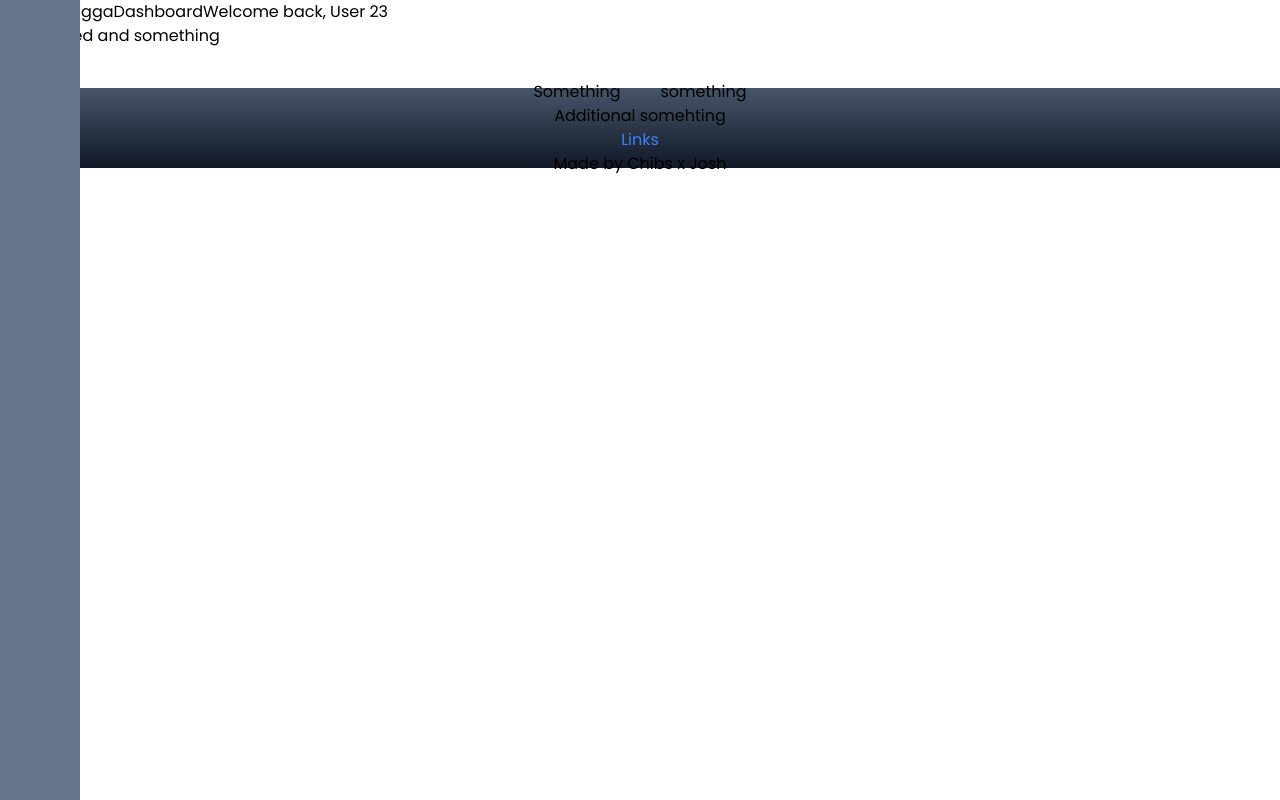
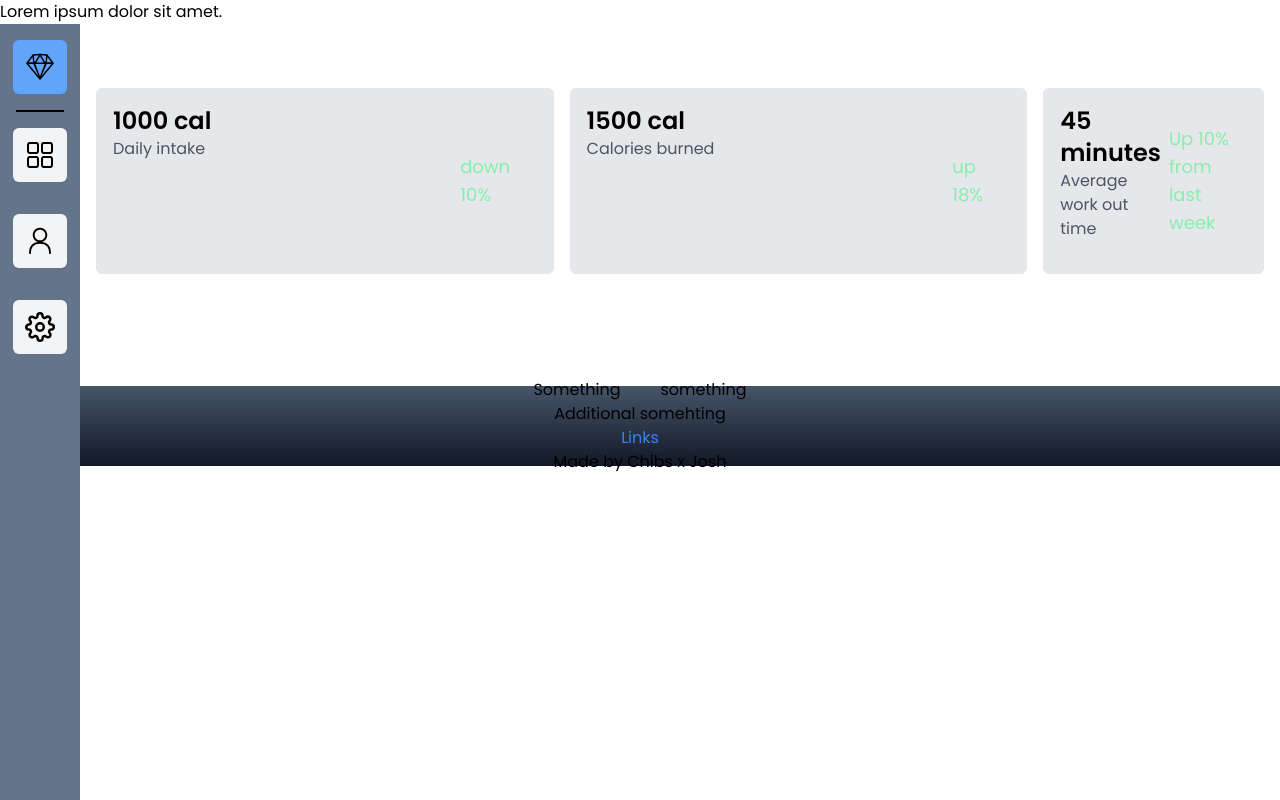
Before and after one commit to JoshuaIsikwe/ai-gym, a Next.js app: page /Dashboard in a window 1280 px wide. Built offline with nearby package versions, Linux system fonts and the light colour scheme.

Commit message:
Dashboard

```diff
--- a/package.json
+++ b/package.json
@@ -10,6 +10,7 @@
   },
   "dependencies": {
     "autoprefixer": "10.4.14",
+    "chart.js": "^4.3.2",
     "eslint": "8.45.0",
     "eslint-config-next": "13.4.10",
     "framer-motion": "^10.13.0",
@@ -17,6 +18,7 @@
     "next": "13.4.10",
     "postcss": "8.4.26",
     "react": "18.2.0",
+    "react-chartjs-2": "^5.2.0",
     "react-dom": "18.2.0",
     "react-icons": "^4.10.1",
     "tailwindcss": "3.3.3"
--- a/pages/Dashboard/index.jsx
+++ b/pages/Dashboard/index.jsx
@@ -1,12 +1,23 @@
 import React from 'react'
+import Dashboard from '@/pages/Dashboard/index'
 import Sidebar from '../components/Sidebar'
+import Topcards from '../components/Topcards'
+import Charts from '../components/Charts'
 
 const index = () => {
   return (
-   <div>
+   <main className=''>
+    <p>Lorem ipsum dolor sit amet.</p>
     <Sidebar/>
-    <p>Dashboaed and something</p>
-   </div>
+    <Topcards/>
+
+    <div className='p-4 grid md:grid-cols-3 grid-cols-1 gap-4'>
+      <Charts/>
+    </div>
+   </main>
+
+
+
   )
 }
 
--- /dev/null
+++ b/pages/components/Charts.jsx
@@ -0,0 +1,9 @@
+import React from 'react'
+
+const Charts = () => {
+  return (
+    <div className=''>Charts</div>
+  )
+}
+
+export default Charts
--- a/pages/components/Sidebar.jsx
+++ b/pages/components/Sidebar.jsx
@@ -1,5 +1,9 @@
 import React, { Component } from 'react';
 import Banner from './Banner';
+import Dashboard from '@/pages/Dashboard'
+import Link from 'next/link';
+import {RxDashboard, RxPerson, RxSketchLogo} from 'react-icons/rx'
+import {  FiSettings} from 'react-icons/fi'
 
 class Sidebar extends Component {
 
@@ -7,12 +11,24 @@ class Sidebar extends Component {
     return (
       <div className='flex'>
         Sidebar Nigga
-        <div className='fixed w-20 h-screen bg-slate-500 p-4'>
-
+        <div className='fixed w-20 h-screen bg-slate-500 p-4 flex flex-col justify-between'>
+          <div className=' flex flex-col items-center'>
+            <Link href=''>
+              <div className='bg-blue-400 rounded-md p-3'><RxSketchLogo size={30}/></div>
+            </Link>
+            <span className=' border-b-2 border-b-black w-full p-2'></span>
+            <Link href=''>
+              <div className='bg-gray-100 p-3 my-4 rounded-md cursor-pointer hover:bg-gray-400'><RxDashboard size={30}/></div>
+            </Link>
+            <Link href=''>
+              <div className='bg-gray-100 p-3 my-4 rounded-md cursor-pointer hover:bg-gray-400'><RxPerson size={30}/></div>
+            </Link>
+            <Link href=''>
+              <div className='bg-gray-100 p-3 my-4 rounded-md cursor-pointer hover:bg-gray-400'><FiSettings size={30}/></div>
+            </Link>
+          </div>
         </div>
-        <div className='flex justify-between'>
-          <h2>Dashboard</h2>
-          <h2>Welcome back, User 23</h2>
+        <div className='ml-20 w-full'>
         </div>
       </div>
     );
--- /dev/null
+++ b/pages/components/Topcards.jsx
@@ -0,0 +1,37 @@
+import React from 'react'
+
+const Topcards = () => {
+  return (
+    <div className='ml-20 grid lg:grid-cols-5 gap-4 p-4'>
+        <div className='lg:col-span-2 col-span-1 bg-gray-200 flex justify-between w-full border p-4 rounded-md'>
+            <div className='flex flex-col w-full pb-4'>
+                <p className='text-2xl font-bold'>1000 cal</p>
+                <p className='text-gray-600'>Daily intake</p>
+            </div>
+            <p className='bg-green-20 flex justify-center items-center p-2 rounded-lg'>
+                <span className='text-green-300 text-lg'> down 10%</span>
+            </p>
+        </div>
+        <div className='lg:col-span-2 col-span-1 bg-gray-200 flex justify-between w-full border p-4 rounded-md'>
+            <div className='flex flex-col w-full pb-4'>
+                <p className='text-2xl font-bold'>1500 cal</p>
+                <p className='text-gray-600'>Calories burned</p>
+            </div>
+            <p className='bg-green-20 flex justify-center items-center p-2 rounded-lg'>
+                <span className='text-green-300 text-lg'>up 18%</span>
+            </p>
+        </div>
+        <div className='bg-gray-200 flex justify-between w-full border p-4 rounded-md'>
+            <div className='flex flex-col w-full pb-4'>
+                <p className='text-2xl font-bold'>45 minutes</p>
+                <p className='text-gray-600'>Average work out time</p>
+            </div>
+            <p className='bg-green-20 flex justify-center items-center p-2 rounded-lg'>
+                <span className='text-green-300 text-lg'>Up 10% from last week</span>
+            </p>
+        </div>
+    </div>
+  )
+}
+
+export default Topcards
```
Also changed, not shown: 1 other file (tests, documents, lock files or other folders).
